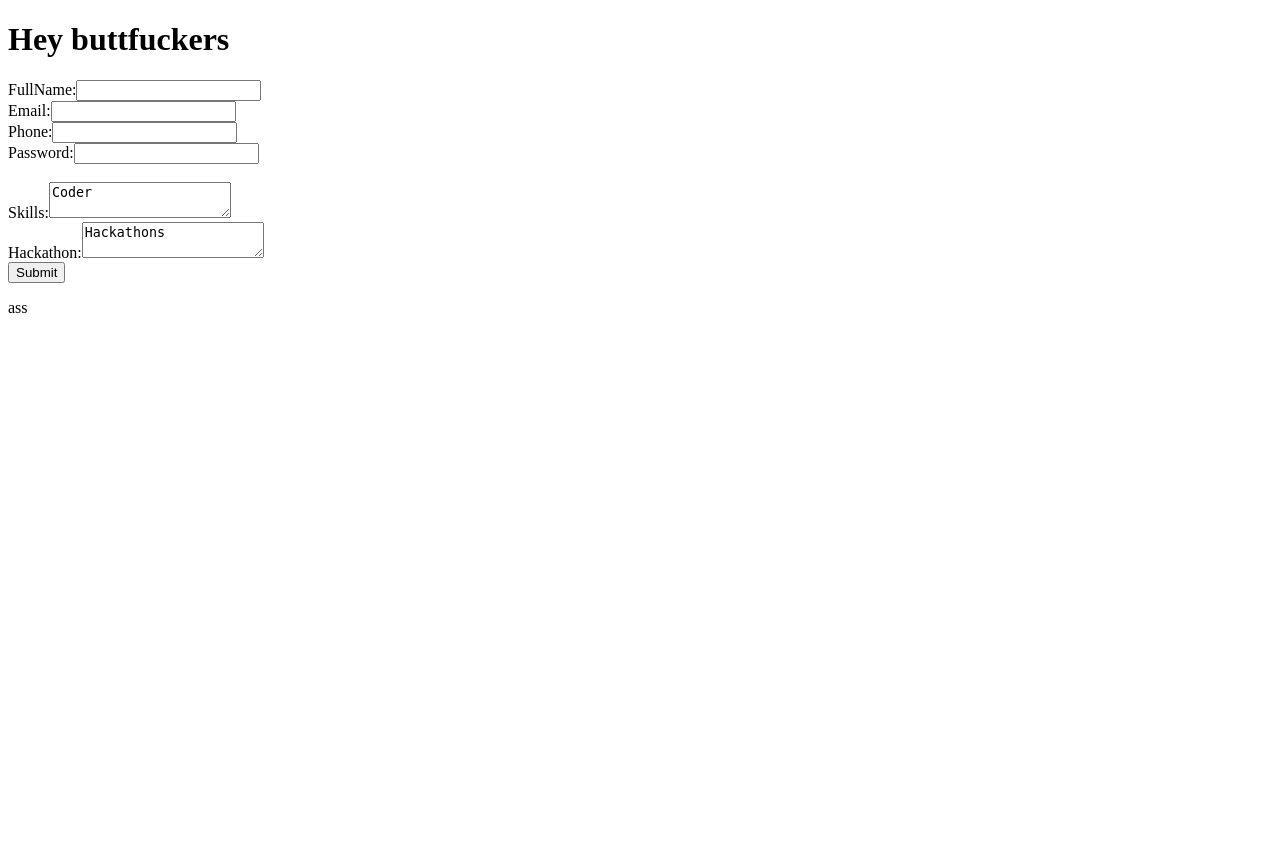
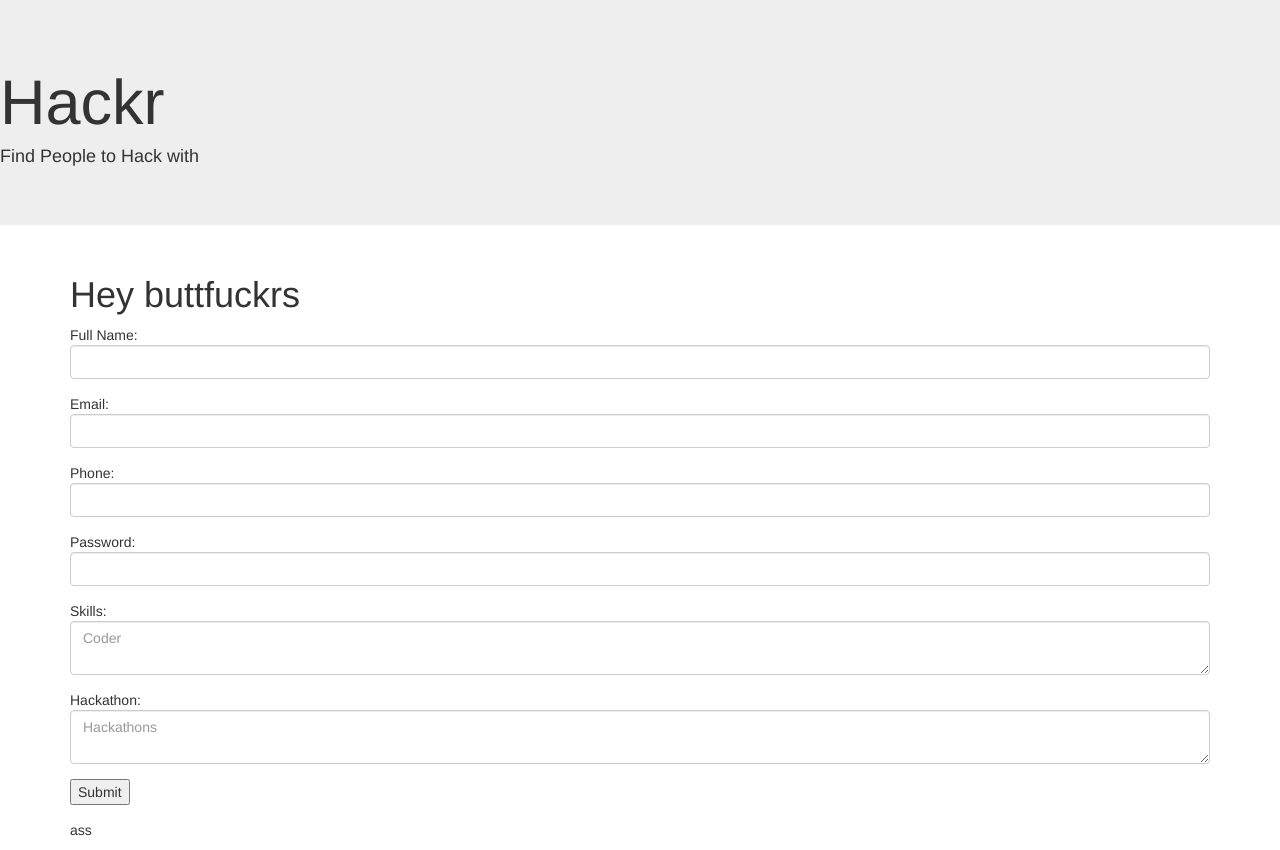
Before and after one commit to TexAgg/TamuHack, a Flask app: page /login in a window 1280 px wide. Before the commit the page ends 313 px from the top, so only its background shows below. Run offline with Flask 2, Linux system fonts and the light colour scheme; some libraries are stand-ins or nearby versions.

Commit message:
bootstrap and template stuff

```diff
--- /dev/null
+++ b/templates/layout.html
@@ -0,0 +1,29 @@
+<!DOCTYPE html>
+<html>
+<head>
+	<meta name="viewport" content="width=device-width, initial-scale=1">
+	<meta http-equiv="Content-Type" content="text/html; charset=utf-8">
+	<title>Hackr</title>
+
+	<script src="https://ajax.googleapis.com/ajax/libs/jquery/2.2.3/jquery.min.js"></script>
+	<!-- Latest compiled and minified CSS -->
+	<link rel="stylesheet" href="https://maxcdn.bootstrapcdn.com/bootstrap/3.3.6/css/bootstrap.min.css" integrity="sha384-1q8mTJOASx8j1Au+a5WDVnPi2lkFfwwEAa8hDDdjZlpLegxhjVME1fgjWPGmkzs7" crossorigin="anonymous">
+	<!-- Optional theme -->
+	<link rel="stylesheet" href="https://maxcdn.bootstrapcdn.com/bootstrap/3.3.6/css/bootstrap-theme.min.css" integrity="sha384-fLW2N01lMqjakBkx3l/M9EahuwpSfeNvV63J5ezn3uZzapT0u7EYsXMjQV+0En5r" crossorigin="anonymous">
+	<!-- Latest compiled and minified JavaScript -->
+	<script src="https://maxcdn.bootstrapcdn.com/bootstrap/3.3.6/js/bootstrap.min.js" integrity="sha384-0mSbJDEHialfmuBBQP6A4Qrprq5OVfW37PRR3j5ELqxss1yVqOtnepnHVP9aJ7xS" crossorigin="anonymous"></script>
+
+	<!-- http://stackoverflow.com/questions/22259847/application-not-picking-up-css-file-flask-python -->
+	<link rel='stylesheet' type='text/css' href= "{{ url_for('static', filename='main.css') }}"></link>
+</head>
+<body>
+	<div class="jumbotron">
+		<h1>Hackr</h1>
+		<h4>Find People to Hack with</h4>
+	</div>
+	<div id='main-wrapper' class='container'>
+		{% block content %}
+		{% endblock %}
+	</div>
+</body>
+</html>
--- a/templates/login.html
+++ b/templates/login.html
@@ -1,33 +1,29 @@
-<!DOCTYPE HTML>
-<html>
+{% extends "layout.html" %}
 
-<head>
-<meta http-equiv="Content-Type" content="text/html; charset=utf-8">
-<title>Test Form</title>
-</head>
-
-<body>
-	<h1> Hey buttfuckers</h1>
+{% block content %}
+	<h1> Hey buttfuckrs</h1>
 	<form method = "post">
-		FullName:<input type = "text" name ="FullName">
-		<br>
-		Email:<input type = "text" name ="Email">
-		</br>
-		Phone:<input type = "text" name = "Phone">
-		<br>
-		Password:<input type = "password" name = "Password">
-		</br>
-		</textarea>
-		<br>
-		Skills:<textarea name = "Skills">Coder
-		</textarea>
-		</br>
-		Hackathon:<textarea name = "Hackathon">Hackathons
-		</textarea>
-		<br>
-		<input type = "submit" value="Submit">
-
-<p> ass </p>
-</body>
-
-</html>
+		<div class="form-group">
+			Full Name:<input class="form-control" type="text" name="FullName"></input>
+		</div>
+		<div class="form-group">
+			Email:<input class="form-control" type= "text" name="Email"></input>
+		</div>
+		<div class="form-group">
+			Phone:<input class="form-control" type="text" name="Phone"></input>
+		</div>
+		<div class="form-group">
+			Password:<input class="form-control" type="password" name="Password"></input>
+		</div>
+		<div class="form-group">
+			Skills:<textarea class="form-control" name="Skills" placeholder="Coder"></textarea>
+		</div>
+		<div class="form-group">
+			Hackathon:<textarea class="form-control" name="Hackathon" placeholder="Hackathons"></textarea>
+		</div>
+		<div class="form-group">
+			<input type="submit" value="Submit"></input>
+		</div>
+	</form>
+	<p> ass </p>
+{% endblock %}
```
Also changed, not shown: templates/index.html (+8 -18 lines), README.md, static/main.css (added), 1 other file.
